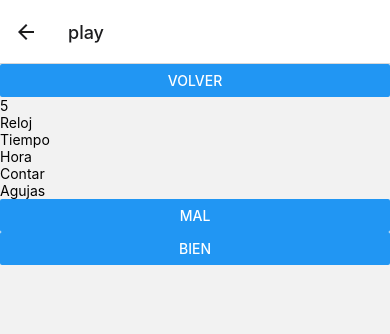
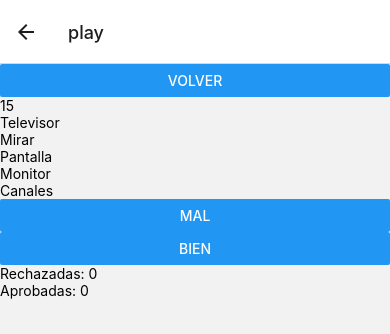
Before and after one commit to juanfrvera/adivina, a React Native app: screen /play in a window 390 px wide. Shown: the top 334 px of the page. Built offline with nearby package versions, Linux system fonts and the light colour scheme.

Commit message:
feat--play: approve and reject words to get next

```diff
--- a/view/play/play.jsx
+++ b/view/play/play.jsx
@@ -1,3 +1,4 @@
+import { useEffect, useState } from "react";
 import { Button, ScrollView, Text, View } from "react-native";
 import Timer from "./timer";
 
@@ -7,13 +8,43 @@ export default function Play(props) {
     }
 
     const clickReject = () => {
+        setRejectedCount(a => a + 1);
 
+        pickFreshWordOrRestart();
     }
     const clickApprove = () => {
+        setApprovedCount(a => a + 1);
 
+        pickFreshWordOrRestart();
+    }
+    const getRandomNotUsedWord = () => {
+        const unusedWords = wordList.filter(w => !usedWords.find(uw => uw.value == w.value));
+
+        return getRandomWord(unusedWords);
+    }
+    const getRandomWord = (wordList) => {
+        return wordList[Math.floor(Math.random() * wordList.length)];
+    }
+    const pickFreshWordOrRestart = () => {
+        const freshWord = getRandomNotUsedWord();
+
+        if (freshWord) {
+            setWord(freshWord);
+        }
+        else {
+            setUsedWords([]);
+            setWord(getRandomWord(wordList));
+        }
     }
 
-    const word = wordList[Math.floor(Math.random() * wordList.length)];
+    const [approvedCount, setApprovedCount] = useState(0);
+    const [rejectedCount, setRejectedCount] = useState(0);
+    const [usedWords, setUsedWords] = useState([]);
+    const [word, setWord] = useState(getRandomNotUsedWord);
+
+    useEffect(() => {
+        setUsedWords(uw => [...uw, word]);
+    }, [word]);
 
     const prohibitedListModel = word.prohibited.map((p, index) => {
         return <Text key={index}>{p}</Text>
@@ -22,18 +53,38 @@ export default function Play(props) {
     return (
         <View>
             <Button onPress={clickBack} title="Volver"></Button>
-            <Timer></Timer>
+            <Timer startingValue="20"></Timer>
             <View>
                 <Text>{word.value}</Text>
                 <ScrollView>{prohibitedListModel}</ScrollView>
             </View>
             <Button onPress={clickReject} title="Mal"></Button>
             <Button onPress={clickApprove} title="Bien"></Button>
+            <Text>Rechazadas: {rejectedCount}</Text>
+            <Text>Aprobadas: {approvedCount}</Text>
         </View>
     )
 }
 
 const wordList = [
+    {
+        value: "Auto",
+        prohibited: [
+            "Ruedas",
+            "Vehículo",
+            "Manejar",
+            "Transporte"
+        ]
+    },
+    {
+        value: "Botella",
+        prohibited: [
+            "Tomar",
+            "Beber",
+            "Recipiente",
+            "Bebida"
+        ]
+    },
     {
         value: "Reloj",
         prohibited: [
@@ -44,12 +95,21 @@ const wordList = [
         ]
     },
     {
-        value: "Auto",
+        value: "Televisor",
         prohibited: [
-            "Ruedas",
-            "Vehículo",
-            "Manejar",
-            "Transporte"
+            "Mirar",
+            "Pantalla",
+            "Monitor",
+            "Canales"
         ]
-    }
+    },
+    {
+        value: "Zapatillas",
+        prohibited: [
+            "Caminar",
+            "Pies",
+            "Cordones",
+            "Zapatos"
+        ]
+    },
 ]
--- a/view/play/timer.jsx
+++ b/view/play/timer.jsx
@@ -2,7 +2,7 @@ import { useEffect, useState } from "react";
 import { Text } from "react-native";
 
 export default function Timer(props) {
-    const [time, setTime] = useState(() => 10);
+    const [time, setTime] = useState(() => props.startingValue);
 
     useEffect(() => {
         const timer = setInterval(() => {
```
